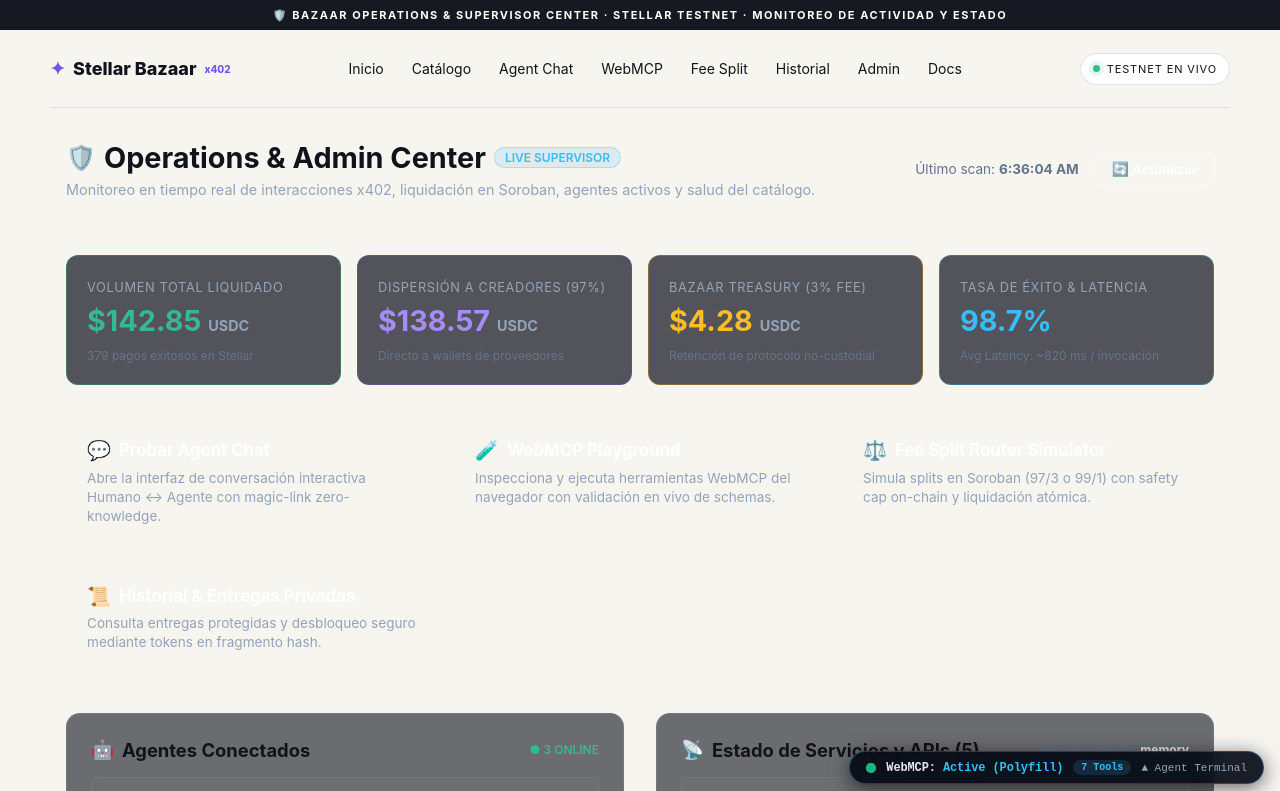
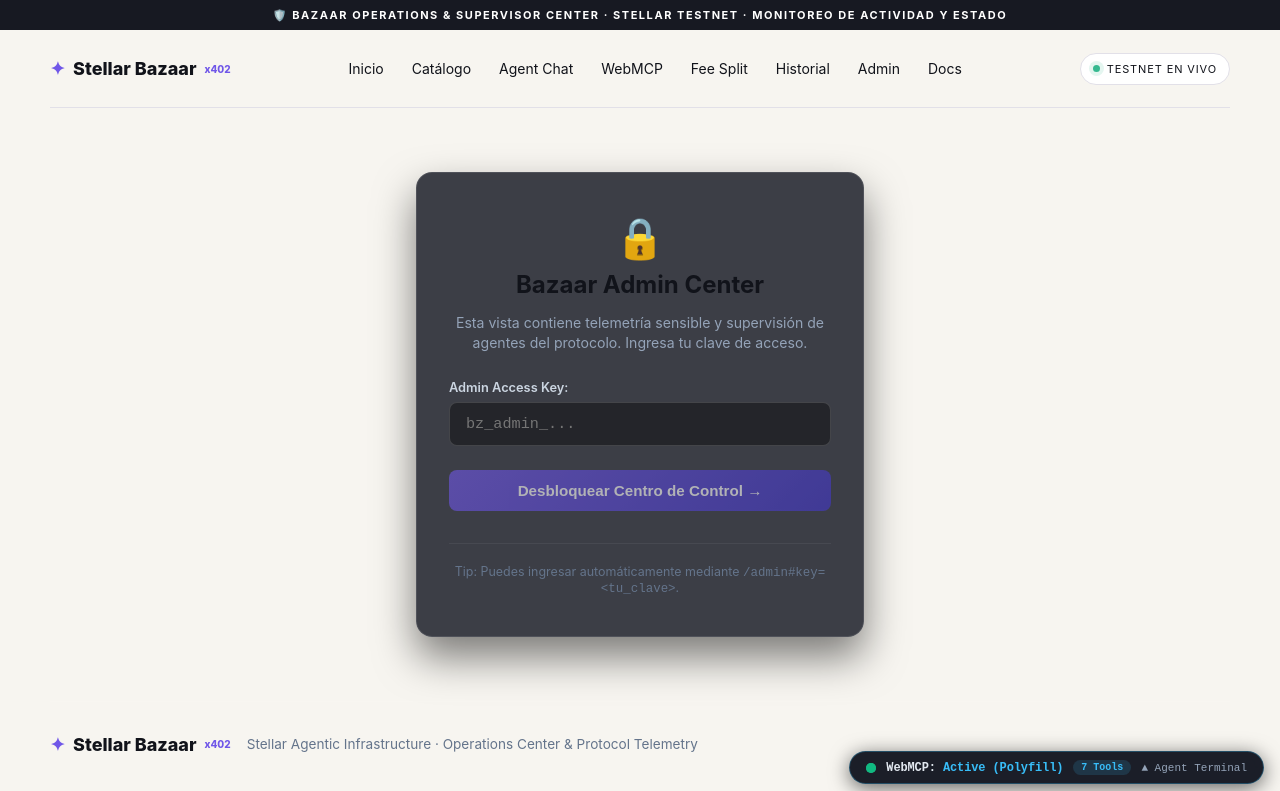
Before and after one commit to CaBsCrypto/stellar-bazaar-x402, a Next.js app: page /admin in a window 1280 px wide. Shown: the top 791 px of the page. Built offline with nearby package versions, Linux system fonts and the light colour scheme.

Commit message:
feat(security): protect /admin and /api/admin/stats with constant-time token auth guard and magic-link auto-login (#43)
Co-authored-by: AI Chef <chef@spicycrust.com>

```diff
--- a/app/api/admin/stats/route.ts
+++ b/app/api/admin/stats/route.ts
@@ -1,17 +1,32 @@
-import { NextResponse } from "next/server";
+import { NextRequest, NextResponse } from "next/server";
 import { services } from "@/lib/catalog";
 import { getAllDynamicServiceCards, storageMode } from "@/lib/dynamic-registry";
+import { verifyAdminAccess } from "@/lib/admin-guard";
 
 export const dynamic = "force-dynamic";
 
-export async function GET() {
+export async function GET(request: NextRequest) {
+  const authHeader = request.headers.get("authorization");
+
+  // Guard: Verify secret admin token
+  if (!verifyAdminAccess(authHeader)) {
+    return NextResponse.json(
+      {
+        success: false,
+        error: "UNAUTHORIZED",
+        message: "Acceso denegado. Se requiere un Admin Access Key válido.",
+      },
+      { status: 401 }
+    );
+  }
+
   try {
     const dynamicCards = await getAllDynamicServiceCards();
     const dynamicCount = dynamicCards.length;
     const staticCount = services.length;
     const totalServices = staticCount + dynamicCount;
 
-    // Check health status of main built-in services
+    // Health status of core services
     const servicesHealth = [
       {
         id: "swap-risk-quote",
@@ -55,7 +70,7 @@ export async function GET() {
       }
     ];
 
-    // Combine with dynamic services
+    // Dynamic services
     const dynamicList = dynamicCards.map(d => ({
       id: d.id,
       name: d.card.name,
--- a/app/page.tsx
+++ b/app/page.tsx
@@ -23,7 +23,6 @@ export default function Home() {
           <Link href="/buyer-execution">Workspace Comprador</Link>
           <Link href="/publish">Publicar API</Link>
           <Link href="/history">Historial</Link>
-          <Link href="/admin">Admin</Link>
           <Link href="/docs">Docs</Link>
           <a href="https://github.com/CaBsCrypto/stellar-bazaar-x402" target="_blank" rel="noreferrer">GitHub ↗</a>
         </div>
--- a/components/AdminOperationsDashboard.tsx
+++ b/components/AdminOperationsDashboard.tsx
@@ -1,6 +1,6 @@
 "use client";
 
-import { useEffect, useState } from "react";
+import { useEffect, useState, useCallback } from "react";
 import Link from "next/link";
 
 interface AdminStats {
@@ -28,7 +28,14 @@ interface ServiceItem {
   registeredAt?: string;
 }
 
+const STORAGE_KEY = "bazaar_admin_access_token";
+
 export function AdminOperationsDashboard() {
+  const [token, setToken] = useState<string>("");
+  const [inputToken, setInputToken] = useState<string>("");
+  const [isAuthenticated, setIsAuthenticated] = useState<boolean>(false);
+  const [authError, setAuthError] = useState<string>("");
+
   const [stats, setStats] = useState<AdminStats | null>(null);
   const [builtIn, setBuiltIn] = useState<ServiceItem[]>([]);
   const [dynamicServices, setDynamicServices] = useState<ServiceItem[]>([]);
@@ -36,31 +43,198 @@ export function AdminOperationsDashboard() {
   const [refreshing, setRefreshing] = useState(false);
   const [lastUpdated, setLastUpdated] = useState<string>("");
 
-  async function loadData() {
+  // Check URL hash (#key=...) or localStorage on mount
+  useEffect(() => {
+    let activeToken = "";
+    if (typeof window !== "undefined") {
+      const hash = window.location.hash;
+      const match = /#key=([a-zA-Z0-9_\-.~]+)/.exec(hash);
+      if (match && match[1]) {
+        activeToken = match[1];
+        localStorage.setItem(STORAGE_KEY, activeToken);
+        // Clean URL hash without reload for security
+        window.history.replaceState(null, "", window.location.pathname);
+      } else {
+        activeToken = localStorage.getItem(STORAGE_KEY) || "";
+      }
+    }
+
+    if (activeToken) {
+      setToken(activeToken);
+    } else {
+      setLoading(false);
+    }
+  }, []);
+
+  const loadData = useCallback(async (tokenToUse: string) => {
+    if (!tokenToUse) {
+      setLoading(false);
+      return;
+    }
     try {
       setRefreshing(true);
-      const res = await fetch("/api/admin/stats", { cache: "no-store" });
+      const res = await fetch("/api/admin/stats", {
+        headers: {
+          Authorization: `Bearer ${tokenToUse}`,
+        },
+        cache: "no-store",
+      });
+
       if (res.ok) {
         const data = await res.json();
         setStats(data.stats);
         setBuiltIn(data.builtInServices || []);
         setDynamicServices(data.dynamicServices || []);
         setLastUpdated(new Date().toLocaleTimeString());
+        setIsAuthenticated(true);
+        setAuthError("");
+        localStorage.setItem(STORAGE_KEY, tokenToUse);
+      } else if (res.status === 401) {
+        setIsAuthenticated(false);
+        setAuthError("Clave de administrador incorrecta o expirada.");
+        localStorage.removeItem(STORAGE_KEY);
+      } else {
+        setAuthError("Error al consultar el servidor.");
       }
     } catch (e) {
       console.error("Failed to load admin stats", e);
+      setAuthError("No se pudo conectar con el servidor.");
     } finally {
       setLoading(false);
       setRefreshing(false);
     }
+  }, []);
+
+  useEffect(() => {
+    if (token) {
+      loadData(token);
+      const interval = setInterval(() => loadData(token), 10000);
+      return () => clearInterval(interval);
+    }
+  }, [token, loadData]);
+
+  function handleLogin(e: React.FormEvent) {
+    e.preventDefault();
+    if (!inputToken.trim()) return;
+    setToken(inputToken.trim());
+    loadData(inputToken.trim());
   }
 
-  useEffect(() => {
-    loadData();
-    const interval = setInterval(loadData, 10000);
-    return () => clearInterval(interval);
-  }, []);
+  function handleLogout() {
+    localStorage.removeItem(STORAGE_KEY);
+    setToken("");
+    setInputToken("");
+    setIsAuthenticated(false);
+    setStats(null);
+  }
 
+  // --- LOCKED STATE (AUTH FORM) ---
+  if (!loading && !isAuthenticated) {
+    return (
+      <div style={{ maxWidth: "480px", margin: "4rem auto", padding: "0 1rem" }}>
+        <div
+          style={{
+            background: "rgba(13, 17, 28, 0.8)",
+            border: "1px solid rgba(255, 255, 255, 0.1)",
+            borderRadius: "16px",
+            padding: "2.5rem 2rem",
+            boxShadow: "0 20px 40px rgba(0,0,0,0.5)",
+            textAlign: "center",
+          }}
+        >
+          <div style={{ fontSize: "2.5rem", marginBottom: "0.5rem" }}>🔒</div>
+          <h1 style={{ fontSize: "1.5rem", fontWeight: 700, margin: "0 0 0.5rem 0" }}>
+            Bazaar Admin Center
+          </h1>
+          <p style={{ color: "#94a3b8", fontSize: "0.88rem", marginBottom: "1.75rem", lineHeight: 1.4 }}>
+            Esta vista contiene telemetría sensible y supervisión de agentes del protocolo. Ingresa tu clave de acceso.
+          </p>
+
+          <form onSubmit={handleLogin} style={{ display: "flex", flexDirection: "column", gap: "1rem" }}>
+            <div style={{ textAlign: "left" }}>
+              <label
+                style={{
+                  display: "block",
+                  color: "#cbd5e1",
+                  fontSize: "0.8rem",
+                  marginBottom: "0.4rem",
+                  fontWeight: 600,
+                }}
+              >
+                Admin Access Key:
+              </label>
+              <input
+                type="password"
+                value={inputToken}
+                onChange={(e) => setInputToken(e.target.value)}
+                placeholder="bz_admin_..."
+                style={{
+                  width: "100%",
+                  padding: "0.75rem 1rem",
+                  background: "rgba(0,0,0,0.4)",
+                  border: "1px solid rgba(255, 255, 255, 0.15)",
+                  borderRadius: "8px",
+                  color: "#fff",
+                  fontSize: "0.95rem",
+                  outline: "none",
+                  fontFamily: "monospace",
+                }}
+              />
+            </div>
+
+            {authError && (
+              <div
+                style={{
+                  padding: "0.6rem",
+                  background: "rgba(239, 68, 68, 0.15)",
+                  border: "1px solid rgba(239, 68, 68, 0.3)",
+                  borderRadius: "6px",
+                  color: "#f87171",
+                  fontSize: "0.82rem",
+                }}
+              >
+                {authError}
+              </div>
+            )}
+
+            <button
+              type="submit"
+              disabled={refreshing || !inputToken.trim()}
+              style={{
+                marginTop: "0.5rem",
+                padding: "0.75rem",
+                background: "linear-gradient(135deg, #7057e8 0%, #4338ca 100%)",
+                border: "none",
+                borderRadius: "8px",
+                color: "#fff",
+                fontWeight: 600,
+                fontSize: "0.95rem",
+                cursor: inputToken.trim() ? "pointer" : "not-allowed",
+                opacity: inputToken.trim() ? 1 : 0.6,
+                transition: "all 0.2s ease",
+              }}
+            >
+              {refreshing ? "Verificando..." : "Desbloquear Centro de Control →"}
+            </button>
+          </form>
+
+          <div
+            style={{
+              marginTop: "2rem",
+              paddingTop: "1.25rem",
+              borderTop: "1px solid rgba(255, 255, 255, 0.06)",
+              fontSize: "0.78rem",
+              color: "#64748b",
+            }}
+          >
+            Tip: Puedes ingresar automáticamente mediante <code>/admin#key=&lt;tu_clave&gt;</code>.
+          </div>
+        </div>
+      </div>
+    );
+  }
+
+  // --- UNLOCKED / DASHBOARD VIEW ---
   return (
     <div style={{ maxWidth: "1200px", margin: "0 auto", padding: "0 1rem" }}>
       {/* Header Bar */}
@@ -91,7 +265,7 @@ export function AdminOperationsDashboard() {
                 fontWeight: 600,
               }}
             >
-              LIVE SUPERVISOR
+              AUTHENTICATED
             </span>
           </div>
           <p style={{ color: "#94a3b8", fontSize: "0.9rem", margin: "0.4rem 0 0 0" }}>
@@ -99,28 +273,42 @@ export function AdminOperationsDashboard() {
           </p>
         </div>
 
-        <div style={{ display: "flex", alignItems: "center", gap: "1rem" }}>
+        <div style={{ display: "flex", alignItems: "center", gap: "0.75rem" }}>
           {lastUpdated && (
             <span style={{ color: "#64748b", fontSize: "0.85rem" }}>
               Último scan: <strong>{lastUpdated}</strong>
             </span>
           )}
           <button
-            onClick={() => void loadData()}
+            onClick={() => void loadData(token)}
             disabled={refreshing}
             style={{
               background: "rgba(255, 255, 255, 0.06)",
               border: "1px solid rgba(255, 255, 255, 0.15)",
               color: "#fff",
-              padding: "0.5rem 1rem",
+              padding: "0.5rem 0.9rem",
               borderRadius: "8px",
               cursor: refreshing ? "not-allowed" : "pointer",
               fontSize: "0.85rem",
               fontWeight: 600,
-              transition: "all 0.2s ease",
             }}
           >
-            {refreshing ? "Actualizando..." : "🔄 Actualizar"}
+            {refreshing ? "Actualizando..." : "🔄 Refrescar"}
+          </button>
+          <button
+            onClick={handleLogout}
+            style={{
+              background: "rgba(239, 68, 68, 0.12)",
+              border: "1px solid rgba(239, 68, 68, 0.3)",
+              color: "#f87171",
+              padding: "0.5rem 0.9rem",
+              borderRadius: "8px",
+              cursor: "pointer",
+              fontSize: "0.85rem",
+              fontWeight: 600,
+            }}
+          >
+            🔒 Cerrar Sesión
           </button>
         </div>
       </div>
@@ -239,7 +427,6 @@ export function AdminOperationsDashboard() {
                 padding: "1.25rem",
                 textDecoration: "none",
                 display: "block",
-                transition: "transform 0.2s ease, border-color 0.2s ease",
               }}
             >
               <div style={{ display: "flex", alignItems: "center", gap: "0.5rem", marginBottom: "0.4rem" }}>
--- /dev/null
+++ b/lib/admin-guard.ts
@@ -0,0 +1,25 @@
+import { createHash, timingSafeEqual } from "node:crypto";
+
+const DEFAULT_ADMIN_TOKEN = "bz_admin_stellar_bazaar_sec_2026";
+
+/**
+ * Validates whether the incoming authorization token matches the authorized admin key.
+ * Uses constant-time comparison to prevent timing side-channel attacks.
+ */
+export function verifyAdminAccess(authorizationHeader: string | null): boolean {
+  if (!authorizationHeader) return false;
+
+  const match = /^Bearer\s+([a-zA-Z0-9_\-.~]{16,256})$/.exec(authorizationHeader.trim());
+  if (!match) return false;
+
+  const candidateKey = match[1];
+  const configuredAdminKey = process.env.BAZAAR_ADMIN_KEY || DEFAULT_ADMIN_TOKEN;
+
+  try {
+    const candidateHash = createHash("sha256").update(candidateKey).digest();
+    const targetHash = createHash("sha256").update(configuredAdminKey).digest();
+    return timingSafeEqual(candidateHash, targetHash);
+  } catch {
+    return false;
+  }
+}
```
Also changed, not shown: 1 other file (tests, documents, lock files or other folders).
